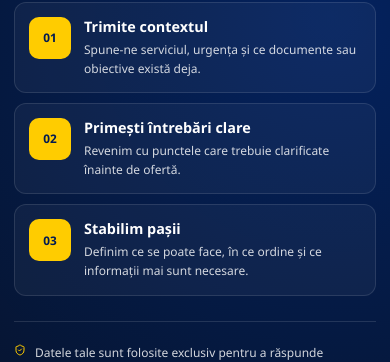
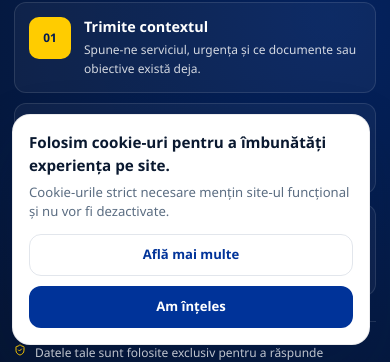
Before and after one commit to fireartro/Capital-European, a Next.js app: page /contact in a window 390 px wide. Shown: the part 487-849 px from the top of the page. Built offline with nearby package versions, Linux system fonts and the light colour scheme; no server answers.

Commit message:
Fix sidebar navigation anchors, add cookie consent banner, and polish mobile drawer scroll behavior

```diff
--- a/app/globals.css
+++ b/app/globals.css
@@ -72,8 +72,25 @@ h2 em { color: var(--eu-blue); font-style: normal; }
 .split-brand .brand-logo-frame { width: 180px; }
 .brand-symbol { width: 40px; height: 40px; display: grid; place-items: center; flex: 0 0 auto; border-radius: 12px; color: var(--eu-blue-dark); background: var(--eu-yellow); box-shadow: inset 0 0 0 1px rgba(2, 27, 82, .08); }
 .brand-symbol svg { font-size: 1.28rem; }
-.sidebar { position: fixed; z-index: 1000; inset: 0 auto 0 0; width: var(--sidebar-width); display: flex; flex-direction: column; overflow-y: auto; padding: 28px 22px 22px; border-right: 1px solid var(--line); background: rgba(255, 255, 255, .97); backdrop-filter: blur(18px); }
+.sidebar { position: fixed; z-index: 1000; inset: 0 auto 0 0; width: var(--sidebar-width); display: flex; flex-direction: column; overflow-y: auto; padding: 28px 22px 22px; border-right: 1px solid var(--line); background: rgba(255, 255, 255, .97); backdrop-filter: blur(18px); scrollbar-width: none; -ms-overflow-style: none; }
+.sidebar::-webkit-scrollbar { display: none; }
 .sidebar-header { display: block; }
+.cookie-banner { position: fixed; z-index: 3200; left: 50%; bottom: 16px; transform: translateX(-50%); width: min(100%, 960px); max-width: calc(100% - 32px); display: grid; grid-template-columns: 1fr auto; gap: 12px; align-items: center; padding: 18px 22px; border-radius: 18px; box-shadow: 0 24px 64px rgba(9, 30, 66, .14); background: #fff; color: var(--ink); border: 1px solid rgba(15, 23, 42, .08); }
+.cookie-banner-copy { display: grid; gap: 6px; }
+.cookie-banner-copy strong { display: block; color: var(--ink); font-size: .95rem; }
+.cookie-banner-copy span { color: var(--muted); font-size: .82rem; line-height: 1.5; }
+.cookie-banner-actions { display: flex; flex-wrap: wrap; gap: 10px; justify-content: flex-end; align-items: center; }
+.cookie-banner-link, .cookie-banner-accept { border-radius: 12px; min-height: 42px; padding: 0 16px; font-size: .82rem; font-weight: 700; }
+.cookie-banner-link { display: inline-flex; align-items: center; justify-content: center; color: var(--eu-blue); background: transparent; text-decoration: none; border: 1px solid rgba(18, 52, 100, .12); }
+.cookie-banner-accept { display: inline-flex; align-items: center; justify-content: center; color: #fff; background: var(--eu-blue); border: 1px solid transparent; }
+.cookie-banner-accept:hover,
+.cookie-banner-link:hover { opacity: .94; }
+
+@media (max-width: 780px) {
+  .cookie-banner { grid-template-columns: 1fr; left: 12px; right: 12px; transform: none; bottom: 12px; padding: 16px; }
+  .cookie-banner-actions { justify-content: stretch; }
+  .cookie-banner-link, .cookie-banner-accept { width: 100%; }
+}
 .sidebar-brand { display: grid; gap: 10px; padding: 0 9px 28px; border-bottom: 1px solid var(--line); }
 .sidebar-brand small { color: var(--muted); font-size: .75rem; line-height: 1.45; }
 .back-to-choice { min-height: 39px; display: flex; align-items: center; gap: 8px; margin-top: 18px; padding: 0 10px; color: #78899c; font-size: .75rem; font-weight: 750; }
--- a/app/layout.tsx
+++ b/app/layout.tsx
@@ -2,6 +2,7 @@ import type { Metadata, Viewport } from "next";
 import Script from "next/script";
 import "./globals.css";
 import { ServiceWorkerRegister } from "@/components/service-worker-register";
+import { CookieBanner } from "@/components/cookie-banner";
 import { siteConfig } from "@/lib/site-config";
 import { JsonLd, organizationSchema } from "@/lib/structured-data";
 
@@ -91,6 +92,7 @@ export default function RootLayout({ children }: Readonly<{ children: React.Reac
       </head>
       <body>
         <JsonLd data={organizationSchema()} />
+        <CookieBanner />
         {children}
         <ServiceWorkerRegister />
         {googleAnalyticsId && (
--- /dev/null
+++ b/components/cookie-banner.tsx
@@ -0,0 +1,47 @@
+"use client";
+
+import Link from "next/link";
+import { useEffect, useState } from "react";
+
+const COOKIE_CONSENT_KEY = "cookieConsent";
+
+export function CookieBanner() {
+  const [visible, setVisible] = useState(false);
+
+  useEffect(() => {
+    if (typeof window === "undefined") return;
+    const consent = window.localStorage.getItem(COOKIE_CONSENT_KEY);
+    if (!consent) {
+      window.requestAnimationFrame(() => setVisible(true));
+    }
+  }, []);
+
+  const acceptCookies = () => {
+    if (typeof window !== "undefined") {
+      window.localStorage.setItem(COOKIE_CONSENT_KEY, "accepted");
+      document.cookie = `${COOKIE_CONSENT_KEY}=accepted; path=/; max-age=${60 * 60 * 24 * 365}; SameSite=Lax`;
+    }
+    setVisible(false);
+  };
+
+  if (!visible) {
+    return null;
+  }
+
+  return (
+    <div className="cookie-banner" role="dialog" aria-live="polite" aria-label="Informații despre cookie-uri">
+      <div className="cookie-banner-copy">
+        <strong>Folosim cookie-uri pentru a îmbunătăți experiența pe site.</strong>
+        <span>Cookie-urile strict necesare mențin site-ul funcțional și nu vor fi dezactivate.</span>
+      </div>
+      <div className="cookie-banner-actions">
+        <Link href="/cookies" onClick={() => setVisible(false)} className="cookie-banner-link" title="Vezi politica de cookies">
+          Află mai multe
+        </Link>
+        <button type="button" className="cookie-banner-accept" onClick={acceptCookies}>
+          Am înțeles
+        </button>
+      </div>
+    </div>
+  );
+}
--- a/components/site-header.tsx
+++ b/components/site-header.tsx
@@ -56,12 +56,17 @@ const generalNavigation: NavigationItem[] = [
   { label: "Contact", href: "/contact", icon: Mail }
 ];
 
+function normalizePath(path: string) {
+  const trimmed = path.replace(/\/+$/, "");
+  return trimmed === "" ? "/" : trimmed;
+}
+
 export function SiteHeader({ navigationContext }: { navigationContext?: "funding" | "admin" | "general" }) {
   const [menuOpen, setMenuOpen] = useState(false);
   const [activeSection, setActiveSection] = useState({ pathname: "", hash: "" });
   const menuButtonRef = useRef<HTMLButtonElement>(null);
   const drawerRef = useRef<HTMLDivElement>(null);
-  const pathname = usePathname();
+  const pathname = normalizePath(usePathname() || "/");
 
   const setMenuState = useCallback((nextOpen: boolean) => {
     setMenuOpen(nextOpen);
@@ -72,7 +77,7 @@ export function SiteHeader({ navigationContext }: { navigationContext?: "funding
   const getHrefParts = useCallback((href: string) => {
     const [rawPath = "", rawHash] = href.split("#");
     return {
-      path: (rawPath || pathname).split("?")[0],
+      path: normalizePath((rawPath || pathname).split("?")[0]),
       hash: rawHash ? `#${rawHash}` : ""
     };
   }, [pathname]);
```
